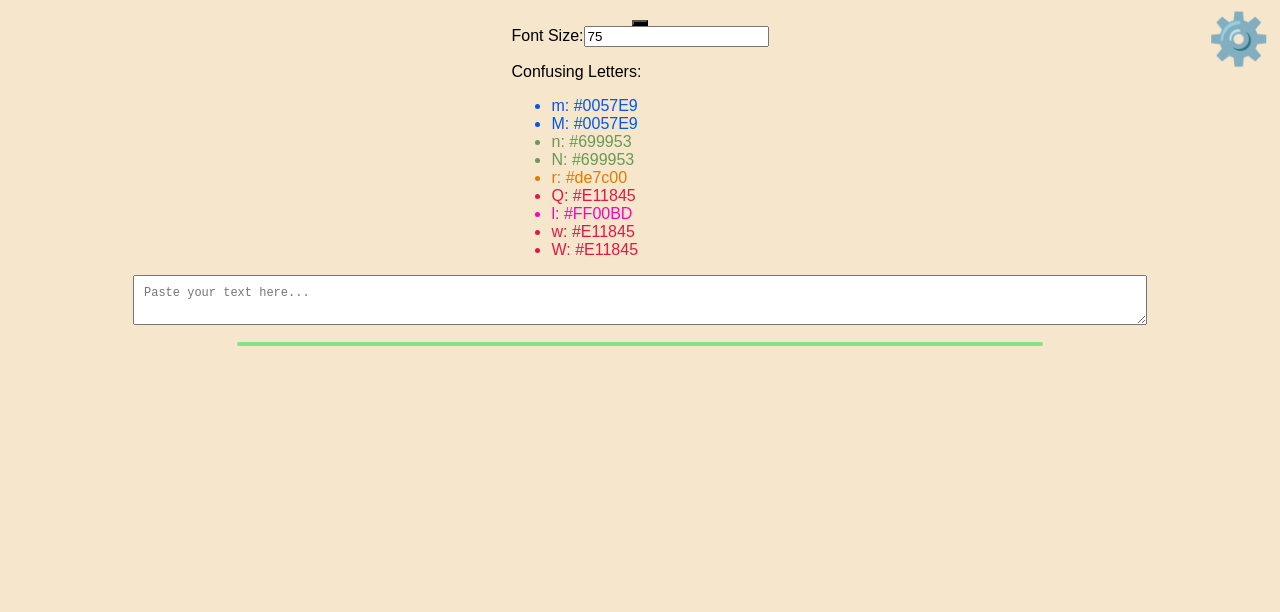
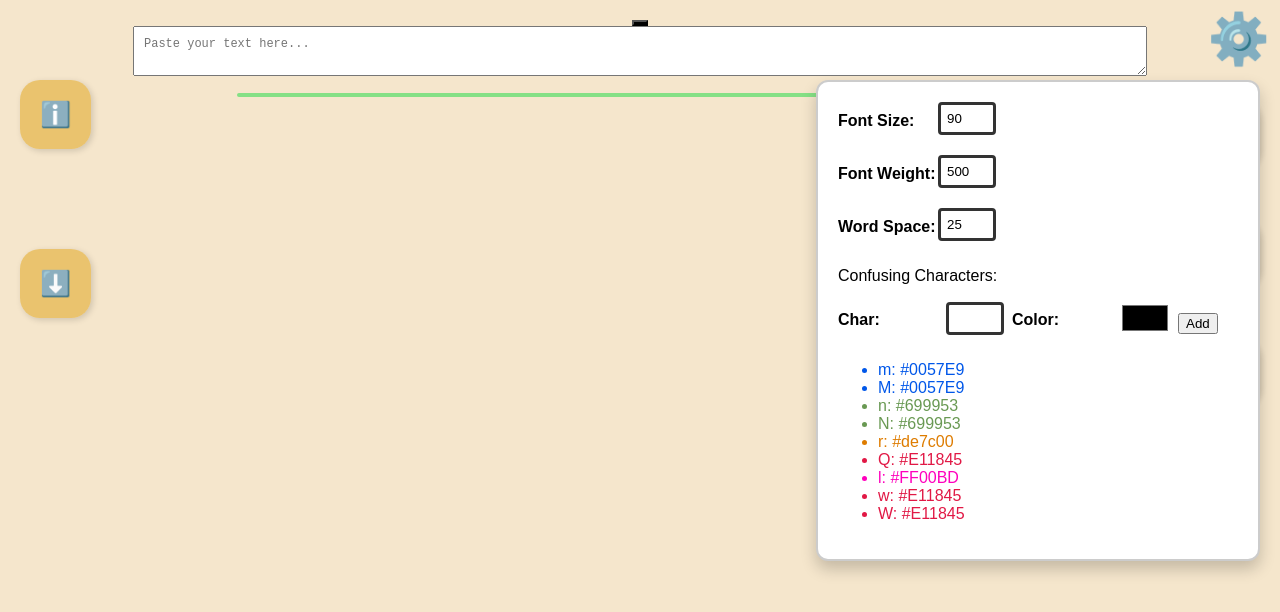
Before and after one commit to ghannamzeinab/MyMag, a React (Create React App) app: page / in a window 1280 px wide. Both pictures are taken after a click on the button "⚙️". Shown: the top 612 px of the page. Built offline with nearby package versions, Linux system fonts and the light colour scheme.

Commit message:
New Features!

```diff
--- /dev/null
+++ b/src/SettingsPanel.css
@@ -0,0 +1,61 @@
+.confusing-input-row {
+    display: flex;
+    flex-wrap: wrap;
+    gap: 8px;
+    align-items: center;
+    margin-top: 10px;
+}
+
+.confusing-input-row input[type="color"] {
+    padding: 0;
+    border: none;
+    height: 34px;
+    width: 50px;
+    background: transparent;
+}
+
+.settings-modal {
+    position: fixed;
+    top: 80px;
+    right: 20px;
+    width: 400px;
+    background: #fff;
+    border: 2px solid #ccc;
+    border-radius: 12px;
+    padding: 20px;
+    z-index: 1000;
+    box-shadow: 0 8px 16px rgba(0, 0, 0, 0.2);
+    transition: opacity 0.3s ease, transform 0.3s ease;
+}
+
+.settings-modal {
+    opacity: 1;
+    transform: translateX(0);
+}
+
+.settings-modal.hidden {
+    opacity: 0;
+    transform: translateX(100%);
+    pointer-events: none;
+}
+
+.settings-modal input {
+    width: 40px;
+    padding: 6px;
+    margin-bottom: 10px;
+    border-radius: 4px;
+    border: 3px solid #333;
+}
+
+.settings-modal label {
+    display: inline-block;
+    width: 100px;
+    font-weight: bold;
+    margin-bottom: 6px;
+}
+
+.settings-row {
+    display: flex;
+    align-items: center;
+    margin-bottom: 10px;
+}
--- /dev/null
+++ b/src/SettingsPanel.jsx
@@ -0,0 +1,82 @@
+import React, { useState } from "react";
+import "./SettingsPanel.css";
+
+const SettingsPanel = ({
+  fontSize,
+  setFontSize,
+  wordSpacing,
+  setWordSpacing,
+  fontWeight,
+  setFontWeight,
+  letterColors,
+  setLetterColors,
+  className
+}) => {
+  const [newChar, setNewChar] = useState("");
+  const [newColor, setNewColor] = useState("#000000");
+
+  const handleAddConfusingChar = () => {
+    if (newChar && newColor) {
+      setLetterColors(prev => ({ ...prev, [newChar]: newColor }));
+      setNewChar("");
+      setNewColor("#000000");
+    }
+  };
+
+  return (
+      <div className={`settings-modal ${className}`}>
+      <div className="settings-row">
+  <label>Font Size:</label>
+  <input
+    type="number"
+    value={fontSize}
+    onChange={(e) => setFontSize(parseInt(e.target.value) || 80)}
+  />
+</div>
+
+<div className="settings-row">
+  <label>Font Weight:</label>
+  <input
+    type="number"
+    value={fontWeight}
+    onChange={(e) => setFontWeight(parseInt(e.target.value) || 800)}
+  />
+</div>
+
+<div className="settings-row">
+  <label>Word Space:</label>
+  <input
+    type="number"
+    value={wordSpacing}
+    onChange={(e) => setWordSpacing(parseInt(e.target.value) || 0)}
+  />
+</div>
+
+<p>Confusing Characters:</p>
+<div className="confusing-input-row">
+  <label>Char:</label>
+  <input
+    maxLength={1}
+    value={newChar}
+    onChange={(e) => setNewChar(e.target.value)}
+  />
+  <label>Color:</label>
+  <input
+    type="color"
+    value={newColor}
+    onChange={(e) => setNewColor(e.target.value)}
+  />
+  <button onClick={handleAddConfusingChar}>Add</button>
+</div>
+
+<ul className="confusing-list">
+  {Object.entries(letterColors).map(([char, color]) => (
+    <li key={char} style={{ color }}>{`${char}: ${color}`}</li>
+  ))}
+</ul>
+
+    </div>
+  );
+};
+
+export default SettingsPanel;
--- a/src/mymag.css
+++ b/src/mymag.css
@@ -130,3 +130,64 @@ html {
     background: #f5e6cc !important;
     /* Match the background */
 }
+
+.button-bar {
+    display: flex;
+    gap: 10px;
+    margin: 20px 0;
+}
+
+.action-button {
+    padding: 10px 16px;
+    font-size: 16px;
+    background-color: #0077cc;
+    color: white;
+    border: none;
+    border-radius: 8px;
+    cursor: pointer;
+    transition: background-color 0.2s ease;
+}
+
+.action-button:hover {
+    background-color: #9ab2c3;
+    color: white;
+}
+
+.floating-buttons {
+    position: fixed;
+    top: 100px;
+    /* adjust if needed to not overlap the gear icon */
+    right: 20px;
+    display: flex;
+    flex-direction: column;
+    gap: 50px;
+    /* 100px space between buttons */
+    z-index: 999;
+}
+
+.action-button {
+    background-color: rgba(222, 160, 14, 0.49);
+    color: black;
+    font-weight: bold;
+    border: none;
+    padding: 20px 20px;
+    border-radius: 20px;
+    font-size: 25px;
+    cursor: pointer;
+    box-shadow: 2px 2px 6px rgba(0, 0, 0, 0.15);
+    transition: transform 0.2s ease;
+}
+
+.action-button:hover {
+    transform: scale(1.05);
+}
+
+.left-floating-buttons {
+    position: fixed;
+    top: 80px;
+    left: 20px;
+    display: flex;
+    flex-direction: column;
+    gap: 100px;
+    z-index: 999;
+}
--- a/src/mymag.jsx
+++ b/src/mymag.jsx
@@ -1,24 +1,24 @@
 import React, { useState, useEffect, useRef } from "react";
 import "./mymag.css";
+import SettingsPanel from "./SettingsPanel";
 
 const Mymag = () => {
   const [text, setText] = useState("");
+
   const containerRef = useRef(null);
   const [wordsPerRow, setWordsPerRow] = useState(5);
-  const [fontSize, setFontSize] = useState(75);
+  const [fontSize, setFontSize] = useState(90);
+  const [wordSpacing, setWordSpacing] = useState(25);
   const [isSettingsOpen, setIsSettingsOpen] = useState(false);
 
-  const letterColors = {
-    m: " #0057E9",
-     M: " #0057E9",
-    n: " #699953",
-    N: " #699953",
-    r: " #de7c00",
-    Q: "#E11845",
-    l: " #FF00BD",
-    w: "#E11845",
-    W: "#E11845",
-  };
+  const [fontWeight, setFontWeight] = useState(500);
+
+  const [letterColors, setLetterColors] = useState({
+    m: "#0057E9", M: "#0057E9",
+    n: "#699953", N: "#699953",
+    r: "#de7c00", Q: "#E11845",
+    l: "#FF00BD", w: "#E11845", W: "#E11845",
+  });
 
   useEffect(() => {
     const updateWordsPerRow = () => {
@@ -40,8 +40,7 @@ const Mymag = () => {
 
   const formatText = (inputText) => {
     return inputText.split("\n").flatMap((line) => {
-      if (line.length > 30) {
-        if (line.includes("+")) {
+      if (line.length > 30 && line.includes("+")) {
         return line.split(/(\+)/).reduce((acc, part) => {
           if (acc.length === 0 || acc[acc.length - 1].length + part.length > 30) {
             acc.push(part);
@@ -51,48 +50,119 @@ const Mymag = () => {
           return acc;
         }, []);
       }
-      }
       return [line];
     });
   };
 
   const formattedText = formatText(text);
 
+  const handlePaste = async () => {
+  try {
+    const clipboardText = await navigator.clipboard.readText();
+    setText(clipboardText);
+  } catch (err) {
+    console.error("Failed to paste from clipboard:", err);
+  }
+};
+
+const handleScrollToTop = () => {
+  window.scrollTo({ top: 0, behavior: "smooth" });
+};
+
+  const handleClearText = () => {
+  setText("");
+  };
+
+const handleShowInfo = () => {
+  alert(
+    "📘 About MyMag\n\n" +
+    "MyMag is an easy-to-use tool to help people with vision impairment read quicker!\n" +
+    "This is particularly useful when a large text has to be read.\n\n" +
+    "🧘‍♀️ Lay back, smile and enjoy reading!\n\n\n" +
+    "👤 About the Author:\n" +
+    "Zeinab Ghannam\n\n" +
+    "🔗 LinkedIn: linkedin.com/in/zeinabghannam\n" +
+    "🔗 GitHub: github.com/ghannamzeinab"
+  );
+};
+
+
+  const handleAutoScroll = () => {
+  window.scrollBy({ top: 500, behavior: "smooth" }); // scrolls down 500px
+};
+
+
   return (
     <div className="container" ref={containerRef}>
       <button className="settings-button" onClick={() => setIsSettingsOpen(!isSettingsOpen)}>
-        <span className="icon" style={{ color: "#000" , position: "absolute", top: "10px", right: "10px", fontSize: "50px" }}>⚙️</span>
+        <span
+          className="icon"
+          style={{
+            color: "#000",
+            position: "absolute",
+            top: "10px",
+            right: "10px",
+            fontSize: "50px"
+          }}
+        >
+          ⚙️
+        </span>
       </button>
-      {isSettingsOpen && (
-        <div className="settings-modal">
-          <label>Font Size:</label>
-          <input
-            type="number"
-            value={fontSize}
-            onChange={(e) => setFontSize(parseInt(e.target.value) || 75)}
+
+      <SettingsPanel
+        className={isSettingsOpen ? "" : "hidden"}
+  fontSize={fontSize}
+  setFontSize={setFontSize}
+  wordSpacing={wordSpacing}
+  setWordSpacing={setWordSpacing}
+  fontWeight={fontWeight}
+  setFontWeight={setFontWeight}
+  letterColors={letterColors}
+  setLetterColors={setLetterColors}
 />
-          <p>Confusing Letters:</p>
-          <ul>
-            {Object.entries(letterColors).map(([char, color]) => (
-              <li key={char} style={{ color }}>{`${char}: ${color}`}</li>
-            ))}
-          </ul>
+
+      <div className="left-floating-buttons">
+  <button className="action-button" onClick={handleShowInfo}>ℹ️ </button>
+  <button className="action-button" onClick={handleAutoScroll}>⬇️ </button>
 </div>
-      )}
+
+ <div className="floating-buttons">
+  <button className="action-button" onClick={handlePaste}>📋 </button>
+        <button className="action-button" onClick={handleScrollToTop}>🔝 </button>
+        <button className="action-button" onClick={handleClearText}>🗑️ </button>
+</div>
+
+
 <textarea
   className="text-input"
   placeholder="Paste your text here..."
   value={text}
   onChange={handleChange}
 />
+
+
       <div className="text-output">
         {formattedText.map((line, lineIndex) => (
           <div key={lineIndex} className="text-line">
             <div className="text-row">
               {line.split(" ").map((word, wordIndex) => (
-                <span key={wordIndex} className="text-word" style={{ fontSize: `${fontSize}px`, fontWeight: "bold", letterSpacing: "3px", textShadow: "2px 2px 3px yellow", marginRight: "5px", whiteSpace: "nowrap" }}>
+                <span
+                  key={wordIndex}
+                  className="text-word"
+                  style={{
+                     fontFamily: "Tahoma, sans-serif",
+                    fontSize: `${fontSize}px`,
+                    fontWeight: fontWeight,
+                    letterSpacing: "3px",
+                    textShadow: "2px 2px 3px yellow",
+                    marginRight: `${wordSpacing}px`,
+                    whiteSpace: "nowrap"
+                  }}
+                >
                   {word.split("").map((char, charIndex) => (
-                    <span key={charIndex} style={{ color: letterColors[char] || "inherit" }}>{char}</span>
+                    <span key={charIndex} style={{ color: letterColors[char] || "inherit" }}>
+                      {char}
+                    </span>
                   ))}
                 </span>
               ))}
```
Lines whose indentation alone changed are shown as unchanged.
